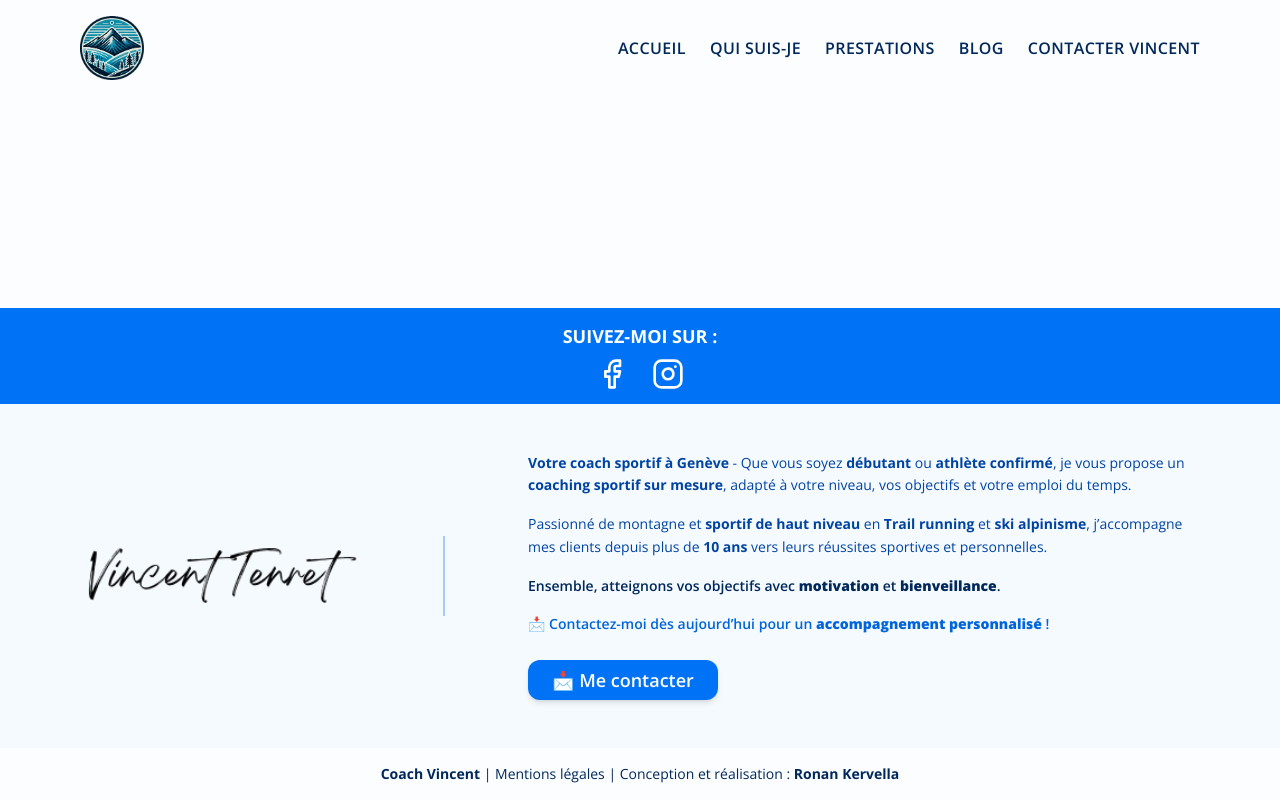
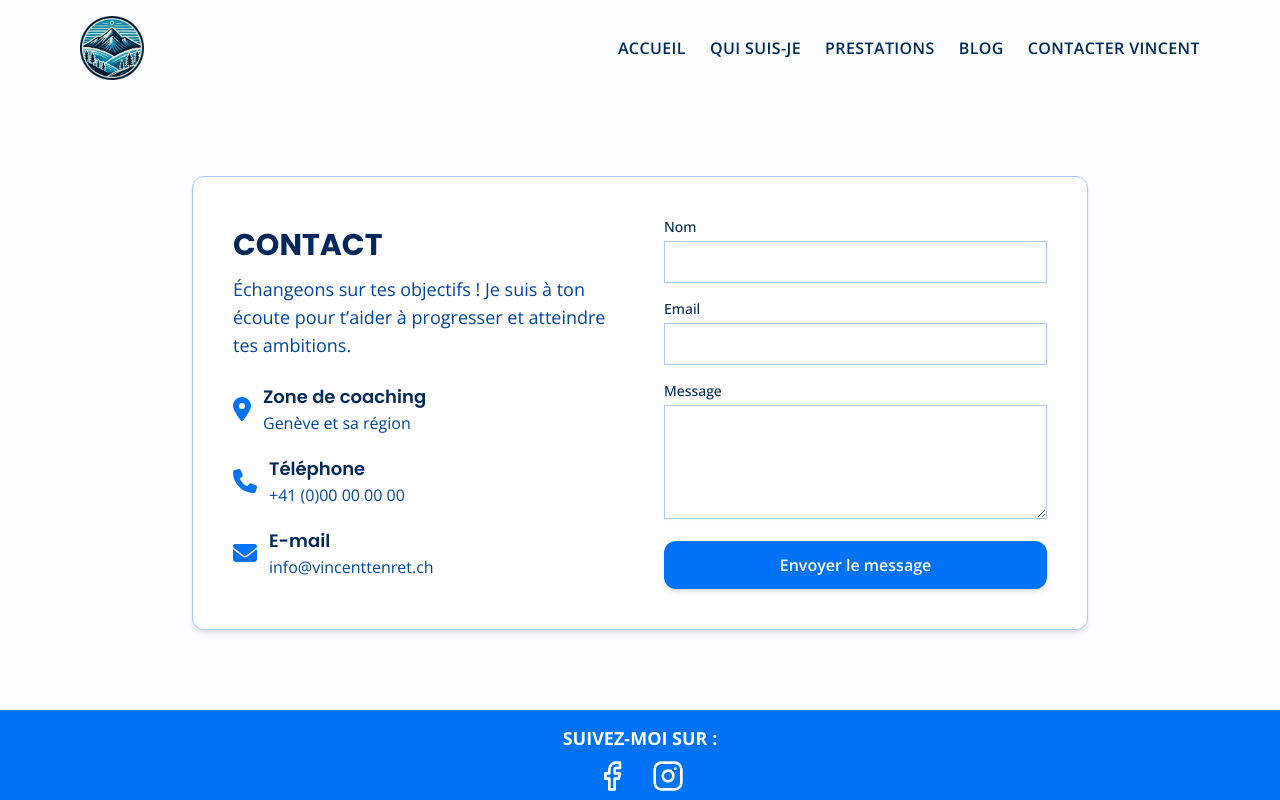
Before and after one commit to RonanKer29/vincent-tenret-coaching-2025, a React (Vite) app: page /contact in a window 1280 px wide. Shown: the top 800 px of the page. Built offline with nearby package versions, Linux system fonts and the light colour scheme.

Commit message:
contact form

```diff
--- a/src/pages/Contact.jsx
+++ b/src/pages/Contact.jsx
@@ -1,7 +1,130 @@
-import React from "react";
+import { useState } from "react";
+import { FontAwesomeIcon } from "@fortawesome/react-fontawesome";
+import {
+  faMapMarkerAlt,
+  faPhone,
+  faEnvelope,
+} from "@fortawesome/free-solid-svg-icons";
+import MaxWidthWrapper from "@/components/MaxWidthWrapper";
 
 const Contact = () => {
-  return <div></div>;
+  const [formData, setFormData] = useState({
+    name: "",
+    email: "",
+    message: "",
+  });
+
+  const handleChange = (e) => {
+    setFormData({ ...formData, [e.target.name]: e.target.value });
+  };
+
+  const handleSubmit = (e) => {
+    e.preventDefault();
+    console.log("Données envoyées :", formData);
+    alert("Merci pour votre message ! Je vous répondrai bientôt.");
+  };
+
+  return (
+    <MaxWidthWrapper>
+      <div className="flex flex-col items-center max-w-4xl gap-12 p-10 mx-auto my-20 bg-white border shadow-md rounded-xl border-blue-6 md:flex-row">
+        {/* Section gauche : Infos de contact */}
+        <div className="w-full md:w-1/2 text-blue-12">
+          <h2 className="text-3xl font-bold uppercase">Contact</h2>
+          <p className="mt-3 text-lg text-blue-11">
+            Échangeons sur tes objectifs ! Je suis à ton écoute pour t’aider à
+            progresser et atteindre tes ambitions.
+          </p>
+
+          <div className="mt-6 space-y-5">
+            <div className="flex items-center gap-3">
+              <FontAwesomeIcon
+                icon={faMapMarkerAlt}
+                className="text-2xl text-blue-9"
+              />
+              <div>
+                <h3 className="text-lg font-semibold">Zone de coaching</h3>
+                <p className="text-blue-11">Genève et sa région</p>
+              </div>
+            </div>
+
+            <div className="flex items-center gap-3">
+              <FontAwesomeIcon
+                icon={faPhone}
+                className="text-2xl text-blue-9"
+              />
+              <div>
+                <h3 className="text-lg font-semibold">Téléphone</h3>
+                <p className="text-blue-11">+41 (0)00 00 00 00</p>
+              </div>
+            </div>
+
+            <div className="flex items-center gap-3">
+              <FontAwesomeIcon
+                icon={faEnvelope}
+                className="text-2xl text-blue-9"
+              />
+              <div>
+                <h3 className="text-lg font-semibold">E-mail</h3>
+                <p className="text-blue-11">info@vincenttenret.ch</p>
+              </div>
+            </div>
+          </div>
+        </div>
+
+        {/* Section droite : Formulaire */}
+        <form onSubmit={handleSubmit} className="w-full space-y-4 md:w-1/2">
+          <div>
+            <label className="block text-sm font-medium text-blue-12">
+              Nom
+            </label>
+            <input
+              type="text"
+              name="name"
+              value={formData.name}
+              onChange={handleChange}
+              required
+              className="w-full px-4 py-2 mt-1 border rounded-md shadow-sm border-blue-6 focus:ring-2 focus:ring-blue-9 focus:outline-none"
+            />
+          </div>
+
+          <div>
+            <label className="block text-sm font-medium text-blue-12">
+              Email
+            </label>
+            <input
+              type="email"
+              name="email"
+              value={formData.email}
+              onChange={handleChange}
+              required
+              className="w-full px-4 py-2 mt-1 border rounded-md shadow-sm border-blue-6 focus:ring-2 focus:ring-blue-9 focus:outline-none"
+            />
+          </div>
+
+          <div>
+            <label className="block text-sm font-medium text-blue-12">
+              Message
+            </label>
+            <textarea
+              name="message"
+              rows="4"
+              value={formData.message}
+              onChange={handleChange}
+              required
+              className="w-full px-4 py-2 mt-1 border rounded-md shadow-sm border-blue-6 focus:ring-2 focus:ring-blue-9 focus:outline-none"
+            />
+          </div>
+
+          <button
+            type="submit"
+            className="w-full px-4 py-3 font-semibold text-white transition shadow-md rounded-xl bg-blue-9 hover:bg-blue-10"
+          >
+            Envoyer le message
+          </button>
+        </form>
+      </div>
+    </MaxWidthWrapper>
+  );
 };
 
 export default Contact;
```
